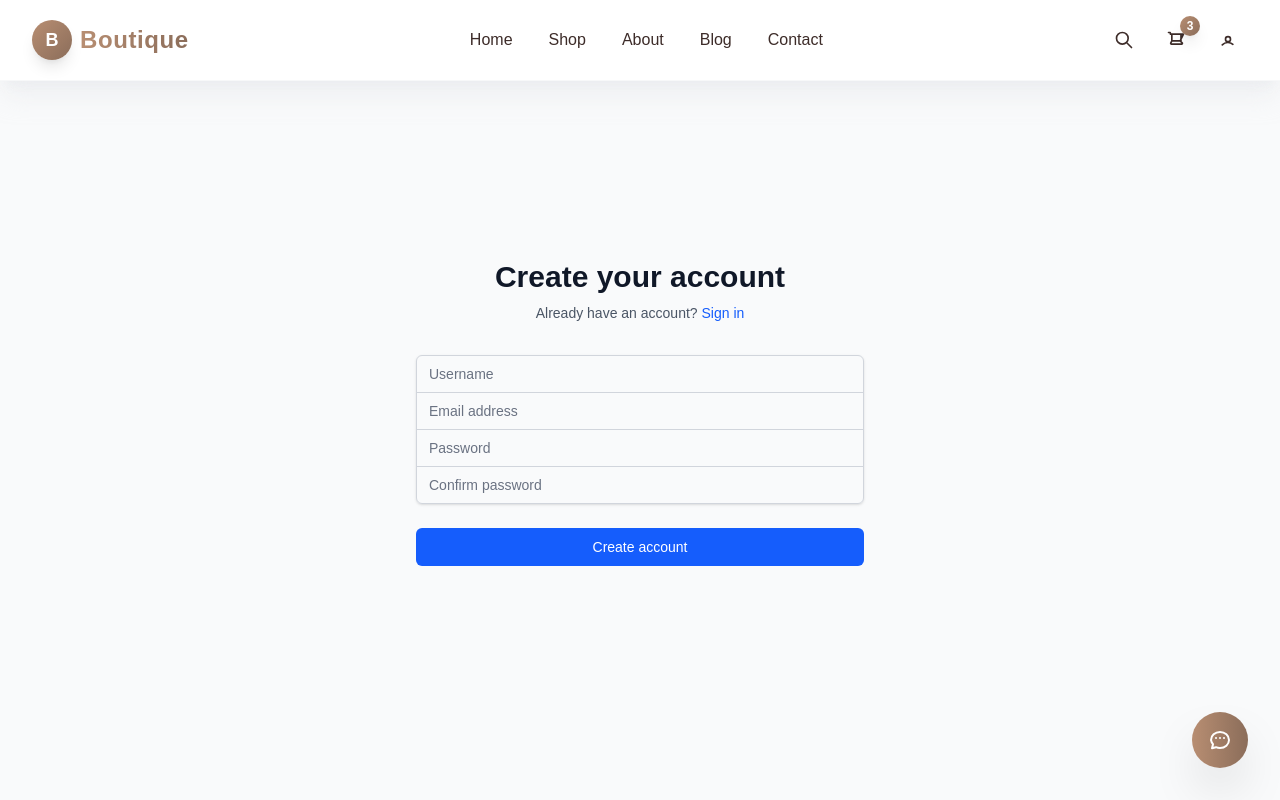
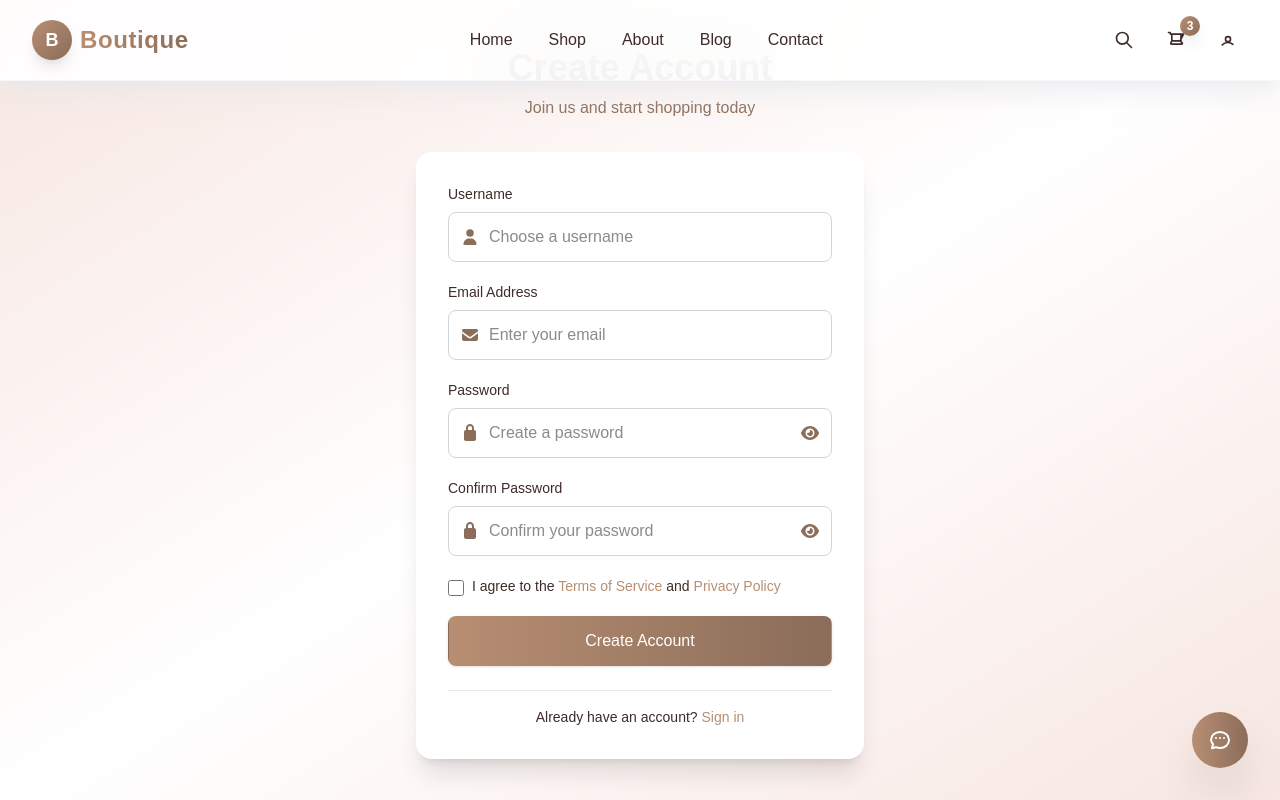
Before and after one commit to ClaytonSiby/b_boutique_ecommerce, a Next.js app: page /register in a window 1280 px wide. Shown: the top 800 px of the page. Built offline with nearby package versions, Linux system fonts and the light colour scheme; no server answers.

Commit message:
Update: registration and login pages

```diff
--- a/src/app/login/page.tsx
+++ b/src/app/login/page.tsx
@@ -1,28 +1,46 @@
 'use client';
 
-import { useState } from 'react';
-import { useRouter } from 'next/navigation';
+import { useState, useEffect } from 'react';
+import { useRouter, useSearchParams } from 'next/navigation';
 import Link from 'next/link';
-import { useAuthStore } from '@/lib/stores/auth';
+import { FontAwesomeIcon } from '@fortawesome/react-fontawesome';
+import { faEnvelope, faLock, faEye, faEyeSlash } from '@fortawesome/free-solid-svg-icons';
+import { useAuth } from '@/hooks/useAuth';
 
 export default function LoginPage() {
   const router = useRouter();
-  const { login, isLoading, error, clearError } = useAuthStore();
+  const searchParams = useSearchParams();
+  const { login, isAuthenticated, isLoading: authLoading } = useAuth();
 
   const [formData, setFormData] = useState({
     username: '',
     password: '',
   });
+  const [showPassword, setShowPassword] = useState(false);
+  const [error, setError] = useState('');
+  const [isLoading, setIsLoading] = useState(false);
+
+  const returnUrl = searchParams?.get('returnUrl') || '/';
+
+  // Redirect if already authenticated
+  useEffect(() => {
+    if (isAuthenticated && !authLoading) {
+      router.push(returnUrl);
+    }
+  }, [isAuthenticated, authLoading, router, returnUrl]);
 
   const handleSubmit = async (e: React.FormEvent) => {
     e.preventDefault();
-    clearError();
+    setError('');
+    setIsLoading(true);
 
     try {
       await login(formData.username, formData.password);
-      router.push('/'); // Redirect to home after successful login
-    } catch {
-      // Error is handled by the store
+      router.push(returnUrl);
+    } catch (err) {
+      setError((err as Error).message || 'Invalid credentials. Please try again.');
+    } finally {
+      setIsLoading(false);
     }
   };
 
@@ -32,92 +50,133 @@ export default function LoginPage() {
   };
 
   return (
-    <div className="min-h-screen flex items-center justify-center bg-gray-50 py-12 px-4 sm:px-6 lg:px-8">
+    <div className="min-h-screen flex items-center justify-center bg-gradient-to-br from-[#f7e6e1] via-white to-[#f7e6e1] py-12 px-4 sm:px-6 lg:px-8">
       <div className="max-w-md w-full space-y-8">
-        <div>
-          <h2 className="mt-6 text-center text-3xl font-extrabold text-gray-900">
-            Sign in to your account
+        {/* Header */}
+        <div className="text-center">
+          <h2 className="text-4xl font-bold text-[#3d2c29] mb-2">
+            Welcome Back
           </h2>
-          <p className="mt-2 text-center text-sm text-gray-600">
-            Don&apos;t have an account?{' '}
-            <Link href="/register" className="font-medium text-blue-600 hover:text-blue-500">
-              Sign up
-            </Link>
+          <p className="text-[#8b6d5a]">
+            Sign in to your account to continue
           </p>
         </div>
 
-        <form className="mt-8 space-y-6" onSubmit={handleSubmit}>
+        {/* Login Form */}
+        <div className="bg-white rounded-2xl shadow-xl p-8 space-y-6">
           {error && (
-            <div className="rounded-md bg-red-50 p-4">
-              <div className="text-sm text-red-700">{error}</div>
+            <div className="bg-red-50 border border-red-200 text-red-600 px-4 py-3 rounded-lg text-sm">
+              {error}
             </div>
           )}
 
-          <div className="rounded-md shadow-sm -space-y-px">
+          <form onSubmit={handleSubmit} className="space-y-5">
+            {/* Username Field */}
             <div>
-              <label htmlFor="username" className="sr-only">
-                Username
+              <label htmlFor="username" className="block text-sm font-medium text-[#3d2c29] mb-2">
+                Username or Email
               </label>
+              <div className="relative">
+                <div className="absolute inset-y-0 left-0 pl-3 flex items-center pointer-events-none">
+                  <FontAwesomeIcon icon={faEnvelope} className="text-[#8b6d5a]" />
+                </div>
                 <input
                   id="username"
                   name="username"
                   type="text"
                   required
-                className="appearance-none rounded-none relative block w-full px-3 py-2 border border-gray-300 placeholder-gray-500 text-gray-900 rounded-t-md focus:outline-none focus:ring-blue-500 focus:border-blue-500 focus:z-10 sm:text-sm"
-                placeholder="Username"
                   value={formData.username}
                   onChange={handleChange}
-              />
-            </div>
-
-            <div>
-              <label htmlFor="password" className="sr-only">
-                Password
-              </label>
-              <input
-                id="password"
-                name="password"
-                type="password"
-                autoComplete="current-password"
-                required
-                className="appearance-none rounded-none relative block w-full px-3 py-2 border border-gray-300 placeholder-gray-500 text-gray-900 rounded-b-md focus:outline-none focus:ring-blue-500 focus:border-blue-500 focus:z-10 sm:text-sm"
-                placeholder="Password"
-                value={formData.password}
-                onChange={handleChange}
+                  className="block w-full pl-10 pr-3 py-3 border border-gray-300 rounded-lg focus:ring-2 focus:ring-[#b88e72] focus:border-transparent outline-none transition-all"
+                  placeholder="Enter your username"
                 />
               </div>
             </div>
 
+            {/* Password Field */}
+            <div>
+              <label htmlFor="password" className="block text-sm font-medium text-[#3d2c29] mb-2">
+                Password
+              </label>
+              <div className="relative">
+                <div className="absolute inset-y-0 left-0 pl-3 flex items-center pointer-events-none">
+                  <FontAwesomeIcon icon={faLock} className="text-[#8b6d5a]" />
+                </div>
+                <input
+                  id="password"
+                  name="password"
+                  type={showPassword ? 'text' : 'password'}
+                  autoComplete="current-password"
+                  required
+                  value={formData.password}
+                  onChange={handleChange}
+                  className="block w-full pl-10 pr-12 py-3 border border-gray-300 rounded-lg focus:ring-2 focus:ring-[#b88e72] focus:border-transparent outline-none transition-all"
+                  placeholder="Enter your password"
+                />
+                <button
+                  type="button"
+                  onClick={() => setShowPassword(!showPassword)}
+                  className="absolute inset-y-0 right-0 pr-3 flex items-center text-[#8b6d5a] hover:text-[#b88e72] transition-colors"
+                  aria-label={showPassword ? 'Hide password' : 'Show password'}
+                >
+                  <FontAwesomeIcon icon={showPassword ? faEyeSlash : faEye} />
+                </button>
+              </div>
+            </div>
+
+            {/* Remember Me & Forgot Password */}
             <div className="flex items-center justify-between">
               <div className="flex items-center">
                 <input
                   id="remember-me"
                   name="remember-me"
                   type="checkbox"
-                className="h-4 w-4 text-blue-600 focus:ring-blue-500 border-gray-300 rounded"
+                  className="h-4 w-4 text-[#b88e72] focus:ring-[#b88e72] border-gray-300 rounded"
                 />
-              <label htmlFor="remember-me" className="ml-2 block text-sm text-gray-900">
+                <label htmlFor="remember-me" className="ml-2 block text-sm text-[#3d2c29]">
                   Remember me
                 </label>
               </div>
 
               <div className="text-sm">
-              <a href="#" className="font-medium text-blue-600 hover:text-blue-500">
-                Forgot your password?
-              </a>
+                <Link href="/forgot-password" className="font-medium text-[#b88e72] hover:text-[#8b6d5a] transition-colors">
+                  Forgot password?
+                </Link>
               </div>
             </div>
 
-          <div>
+            {/* Submit Button */}
             <button
               type="submit"
               disabled={isLoading}
-              className="group relative w-full flex justify-center py-2 px-4 border border-transparent text-sm font-medium rounded-md text-white bg-blue-600 hover:bg-blue-700 focus:outline-none focus:ring-2 focus:ring-offset-2 focus:ring-blue-500 disabled:opacity-50 disabled:cursor-not-allowed"
+              className="w-full flex justify-center py-3 px-4 border border-transparent rounded-lg shadow-sm text-white bg-gradient-to-r from-[#b88e72] to-[#8b6d5a] hover:from-[#8b6d5a] hover:to-[#b88e72] focus:outline-none focus:ring-2 focus:ring-offset-2 focus:ring-[#b88e72] transition-all disabled:opacity-50 disabled:cursor-not-allowed font-medium"
             >
               {isLoading ? 'Signing in...' : 'Sign in'}
             </button>
+          </form>
+
+          {/* Register Link */}
+          <div className="text-center pt-4 border-t border-gray-200">
+            <p className="text-sm text-[#3d2c29]">
+              Don&apos;t have an account?{' '}
+              <Link href="/register" className="font-medium text-[#b88e72] hover:text-[#8b6d5a] transition-colors">
+                Create one now
+              </Link>
+            </p>
           </div>
-        </form>
+        </div>
+
+        {/* Additional Info */}
+        <p className="text-center text-sm text-[#8b6d5a]">
+          By signing in, you agree to our{' '}
+          <Link href="/terms" className="text-[#b88e72] hover:underline">
+            Terms of Service
+          </Link>{' '}
+          and{' '}
+          <Link href="/privacy" className="text-[#b88e72] hover:underline">
+            Privacy Policy
+          </Link>
+        </p>
       </div>
     </div>
   );
--- a/src/app/register/page.tsx
+++ b/src/app/register/page.tsx
@@ -1,13 +1,15 @@
 'use client';
 
-import { useState } from 'react';
+import { useState, useEffect } from 'react';
 import { useRouter } from 'next/navigation';
 import Link from 'next/link';
-import { useAuthStore } from '@/lib/stores/auth';
+import { FontAwesomeIcon } from '@fortawesome/react-fontawesome';
+import { faUser, faEnvelope, faLock, faEye, faEyeSlash } from '@fortawesome/free-solid-svg-icons';
+import { useAuth } from '@/hooks/useAuth';
 
 export default function RegisterPage() {
   const router = useRouter();
-  const { register, isLoading, error, clearError } = useAuthStore();
+  const { register, isAuthenticated, isLoading: authLoading } = useAuth();
 
   const [formData, setFormData] = useState({
     username: '',
@@ -15,8 +17,18 @@ export default function RegisterPage() {
     password: '',
     confirmPassword: '',
   });
+  const [showPassword, setShowPassword] = useState(false);
+  const [showConfirmPassword, setShowConfirmPassword] = useState(false);
+  const [error, setError] = useState('');
+  const [formErrors, setFormErrors] = useState<Record<string, string>>({});
+  const [isLoading, setIsLoading] = useState(false);
 
-  const [formErrors, setFormErrors] = useState<Record<string, string>>({});
+  // Redirect if already authenticated
+  useEffect(() => {
+    if (isAuthenticated && !authLoading) {
+      router.push('/');
+    }
+  }, [isAuthenticated, authLoading, router]);
 
   const validateForm = () => {
     const errors: Record<string, string> = {};
@@ -43,17 +55,21 @@ export default function RegisterPage() {
 
   const handleSubmit = async (e: React.FormEvent) => {
     e.preventDefault();
-    clearError();
+    setError('');
 
     if (!validateForm()) {
       return;
     }
 
+    setIsLoading(true);
+
     try {
       await register(formData.username, formData.email, formData.password);
-      router.push('/'); // Redirect to home after successful registration
-    } catch {
-      // Error is handled by the store
+      router.push('/');
+    } catch (err) {
+      setError((err as Error).message || 'Registration failed. Please try again.');
+    } finally {
+      setIsLoading(false);
     }
   };
 
@@ -68,118 +84,187 @@ export default function RegisterPage() {
   };
 
   return (
-    <div className="min-h-screen flex items-center justify-center bg-gray-50 py-12 px-4 sm:px-6 lg:px-8">
+    <div className="min-h-screen flex items-center justify-center bg-gradient-to-br from-[#f7e6e1] via-white to-[#f7e6e1] py-12 px-4 sm:px-6 lg:px-8">
       <div className="max-w-md w-full space-y-8">
-        <div>
-          <h2 className="mt-6 text-center text-3xl font-extrabold text-gray-900">
-            Create your account
+        {/* Header */}
+        <div className="text-center">
+          <h2 className="text-4xl font-bold text-[#3d2c29] mb-2">
+            Create Account
           </h2>
-          <p className="mt-2 text-center text-sm text-gray-600">
-            Already have an account?{' '}
-            <Link href="/login" className="font-medium text-blue-600 hover:text-blue-500">
-              Sign in
-            </Link>
+          <p className="text-[#8b6d5a]">
+            Join us and start shopping today
           </p>
         </div>
 
-        <form className="mt-8 space-y-6" onSubmit={handleSubmit}>
+        {/* Register Form */}
+        <div className="bg-white rounded-2xl shadow-xl p-8 space-y-6">
           {error && (
-            <div className="rounded-md bg-red-50 p-4">
-              <div className="text-sm text-red-700">{error}</div>
+            <div className="bg-red-50 border border-red-200 text-red-600 px-4 py-3 rounded-lg text-sm">
+              {error}
             </div>
           )}
 
-          <div className="rounded-md shadow-sm -space-y-px">
+          <form onSubmit={handleSubmit} className="space-y-5">
+            {/* Username Field */}
             <div>
-              <label htmlFor="username" className="sr-only">
+              <label htmlFor="username" className="block text-sm font-medium text-[#3d2c29] mb-2">
                 Username
               </label>
+              <div className="relative">
+                <div className="absolute inset-y-0 left-0 pl-3 flex items-center pointer-events-none">
+                  <FontAwesomeIcon icon={faUser} className="text-[#8b6d5a]" />
+                </div>
                 <input
                   id="username"
                   name="username"
                   type="text"
                   required
-                className="appearance-none rounded-none relative block w-full px-3 py-2 border border-gray-300 placeholder-gray-500 text-gray-900 rounded-t-md focus:outline-none focus:ring-blue-500 focus:border-blue-500 focus:z-10 sm:text-sm"
-                placeholder="Username"
                   value={formData.username}
                   onChange={handleChange}
+                  className="block w-full pl-10 pr-3 py-3 border border-gray-300 rounded-lg focus:ring-2 focus:ring-[#b88e72] focus:border-transparent outline-none transition-all"
+                  placeholder="Choose a username"
                 />
+              </div>
               {formErrors.username && (
                 <p className="mt-1 text-sm text-red-600">{formErrors.username}</p>
               )}
             </div>
 
+            {/* Email Field */}
             <div>
-              <label htmlFor="email" className="sr-only">
-                Email address
+              <label htmlFor="email" className="block text-sm font-medium text-[#3d2c29] mb-2">
+                Email Address
               </label>
+              <div className="relative">
+                <div className="absolute inset-y-0 left-0 pl-3 flex items-center pointer-events-none">
+                  <FontAwesomeIcon icon={faEnvelope} className="text-[#8b6d5a]" />
+                </div>
                 <input
                   id="email"
                   name="email"
                   type="email"
                   autoComplete="email"
                   required
-                className="appearance-none rounded-none relative block w-full px-3 py-2 border border-gray-300 placeholder-gray-500 text-gray-900 focus:outline-none focus:ring-blue-500 focus:border-blue-500 focus:z-10 sm:text-sm"
-                placeholder="Email address"
                   value={formData.email}
                   onChange={handleChange}
+                  className="block w-full pl-10 pr-3 py-3 border border-gray-300 rounded-lg focus:ring-2 focus:ring-[#b88e72] focus:border-transparent outline-none transition-all"
+                  placeholder="Enter your email"
                 />
+              </div>
               {formErrors.email && (
                 <p className="mt-1 text-sm text-red-600">{formErrors.email}</p>
               )}
             </div>
 
+            {/* Password Field */}
             <div>
-              <label htmlFor="password" className="sr-only">
+              <label htmlFor="password" className="block text-sm font-medium text-[#3d2c29] mb-2">
                 Password
               </label>
+              <div className="relative">
+                <div className="absolute inset-y-0 left-0 pl-3 flex items-center pointer-events-none">
+                  <FontAwesomeIcon icon={faLock} className="text-[#8b6d5a]" />
+                </div>
                 <input
                   id="password"
                   name="password"
-                type="password"
+                  type={showPassword ? 'text' : 'password'}
                   autoComplete="new-password"
                   required
-                className="appearance-none rounded-none relative block w-full px-3 py-2 border border-gray-300 placeholder-gray-500 text-gray-900 focus:outline-none focus:ring-blue-500 focus:border-blue-500 focus:z-10 sm:text-sm"
-                placeholder="Password"
                   value={formData.password}
                   onChange={handleChange}
+                  className="block w-full pl-10 pr-12 py-3 border border-gray-300 rounded-lg focus:ring-2 focus:ring-[#b88e72] focus:border-transparent outline-none transition-all"
+                  placeholder="Create a password"
                 />
+                <button
+                  type="button"
+                  onClick={() => setShowPassword(!showPassword)}
+                  className="absolute inset-y-0 right-0 pr-3 flex items-center text-[#8b6d5a] hover:text-[#b88e72] transition-colors"
+                  aria-label={showPassword ? 'Hide password' : 'Show password'}
+                >
+                  <FontAwesomeIcon icon={showPassword ? faEyeSlash : faEye} />
+                </button>
+              </div>
               {formErrors.password && (
                 <p className="mt-1 text-sm text-red-600">{formErrors.password}</p>
               )}
             </div>
 
+            {/* Confirm Password Field */}
             <div>
-              <label htmlFor="confirmPassword" className="sr-only">
+              <label htmlFor="confirmPassword" className="block text-sm font-medium text-[#3d2c29] mb-2">
                 Confirm Password
               </label>
+              <div className="relative">
+                <div className="absolute inset-y-0 left-0 pl-3 flex items-center pointer-events-none">
+                  <FontAwesomeIcon icon={faLock} className="text-[#8b6d5a]" />
+                </div>
                 <input
                   id="confirmPassword"
                   name="confirmPassword"
-                type="password"
+                  type={showConfirmPassword ? 'text' : 'password'}
                   autoComplete="new-password"
                   required
-                className="appearance-none rounded-none relative block w-full px-3 py-2 border border-gray-300 placeholder-gray-500 text-gray-900 rounded-b-md focus:outline-none focus:ring-blue-500 focus:border-blue-500 focus:z-10 sm:text-sm"
-                placeholder="Confirm password"
                   value={formData.confirmPassword}
                   onChange={handleChange}
+                  className="block w-full pl-10 pr-12 py-3 border border-gray-300 rounded-lg focus:ring-2 focus:ring-[#b88e72] focus:border-transparent outline-none transition-all"
+                  placeholder="Confirm your password"
                 />
+                <button
+                  type="button"
+                  onClick={() => setShowConfirmPassword(!showConfirmPassword)}
+                  className="absolute inset-y-0 right-0 pr-3 flex items-center text-[#8b6d5a] hover:text-[#b88e72] transition-colors"
+                  aria-label={showConfirmPassword ? 'Hide password' : 'Show password'}
+                >
+                  <FontAwesomeIcon icon={showConfirmPassword ? faEyeSlash : faEye} />
+                </button>
+              </div>
               {formErrors.confirmPassword && (
                 <p className="mt-1 text-sm text-red-600">{formErrors.confirmPassword}</p>
               )}
             </div>
+
+            {/* Terms Checkbox */}
+            <div className="flex items-start">
+              <input
+                id="terms"
+                name="terms"
+                type="checkbox"
+                required
+                className="h-4 w-4 text-[#b88e72] focus:ring-[#b88e72] border-gray-300 rounded mt-1"
+              />
+              <label htmlFor="terms" className="ml-2 block text-sm text-[#3d2c29]">
+                I agree to the{' '}
+                <Link href="/terms" className="text-[#b88e72] hover:underline">
+                  Terms of Service
+                </Link>{' '}
+                and{' '}
+                <Link href="/privacy" className="text-[#b88e72] hover:underline">
+                  Privacy Policy
+                </Link>
+              </label>
             </div>
 
-          <div>
+            {/* Submit Button */}
             <button
               type="submit"
               disabled={isLoading}
-              className="group relative w-full flex justify-center py-2 px-4 border border-transparent text-sm font-medium rounded-md text-white bg-blue-600 hover:bg-blue-700 focus:outline-none focus:ring-2 focus:ring-offset-2 focus:ring-blue-500 disabled:opacity-50 disabled:cursor-not-allowed"
+              className="w-full flex justify-center py-3 px-4 border border-transparent rounded-lg shadow-sm text-white bg-linear-to-r from-[#b88e72] to-[#8b6d5a] hover:from-[#8b6d5a] hover:to-[#b88e72] focus:outline-none focus:ring-2 focus:ring-offset-2 focus:ring-[#b88e72] transition-all disabled:opacity-50 disabled:cursor-not-allowed font-medium"
             >
-              {isLoading ? 'Creating account...' : 'Create account'}
+              {isLoading ? 'Creating account...' : 'Create Account'}
             </button>
+          </form>
+
+          {/* Login Link */}
+          <div className="text-center pt-4 border-t border-gray-200">
+            <p className="text-sm text-[#3d2c29]">
+              Already have an account?{' '}
+              <Link href="/login" className="font-medium text-[#b88e72] hover:text-[#8b6d5a] transition-colors">
+                Sign in
+              </Link>
+            </p>
           </div>
-        </form>
+        </div>
       </div>
     </div>
   );
```
Lines whose indentation alone changed are shown as unchanged.
